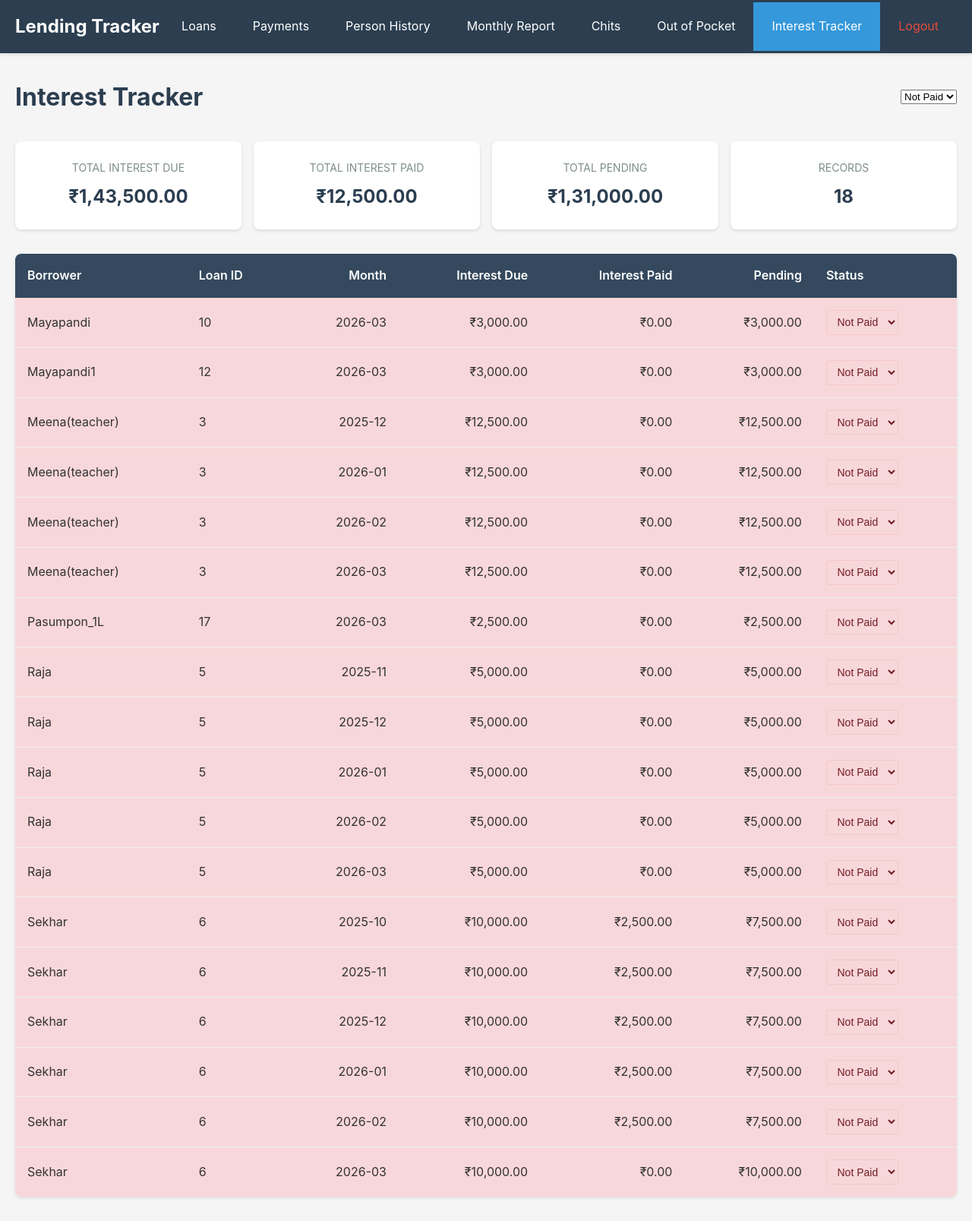
After one commit to aveeranan/lending-chit-tracker, a Flask app: page /interest-tracker in a window 1280 px wide. The commit adds this page. Shown: the whole page at 76% size. Run offline with Flask 3, Linux system fonts and the light colour scheme; a user stored in the database is signed in; data comes from the database, SQL or seed files in the repository; both versions use the stored data as it was after the commit.

Commit message:
Add principal-only payment toggle and interest tracker page
- Add "Principal Only" checkbox to payment form that sets interest to 0
- Add new Interest Tracker page with per-loan per-month interest view
- Add status dropdown (Paid/Not Paid/Ignore/Closed) with color coding
- Closed status zeros outstanding principal and closes the loan
- Ignore status creates balancing payment to zero pending interest
- Add interest_status table for persisting status changes
- Update database with latest changes including Jeeva's ignored interest

Co-Authored-By: Claude Opus 4.6 <noreply@anthropic.com>

```diff
--- a/app.py
+++ b/app.py
@@ -80,6 +80,12 @@ def chits():
 def out_of_pocket():
     """Out-of-pocket payments page."""
     return render_template('out_of_pocket.html')
+
+@app.route('/interest-tracker')
+@login_required
+def interest_tracker():
+    """Interest tracker page."""
+    return render_template('interest_tracker.html')
 
 # API Endpoints
 
@@ -333,6 +339,33 @@ def api_restore_database():
         # Restore backup if something went wrong
         if os.path.exists(backup_path):
             shutil.copy(backup_path, db_manager.DB_PATH)
+        return jsonify({'success': False, 'error': str(e)}), 400
+
+# ============================================================================
+# INTEREST TRACKER
+# ============================================================================
+
+@app.route('/api/interest-tracker', methods=['GET'])
+@login_required
+def api_get_interest_tracker():
+    """Get interest tracker data."""
+    status_filter = request.args.get('status')
+    data = db_manager.get_interest_tracker_data(status_filter)
+    return jsonify(data)
+
+@app.route('/api/interest-status', methods=['PUT'])
+@login_required
+def api_update_interest_status():
+    """Update interest status for a loan/month."""
+    data = request.json
+    try:
+        db_manager.update_interest_status(
+            loan_id=int(data['loan_id']),
+            interest_month=data['interest_month'],
+            status=data['status']
+        )
+        return jsonify({'success': True})
+    except Exception as e:
         return jsonify({'success': False, 'error': str(e)}), 400
 
 # ============================================================================
--- a/database/schema.sql
+++ b/database/schema.sql
@@ -164,6 +164,20 @@ CREATE TABLE IF NOT EXISTS direct_chit_payments (
     FOREIGN KEY (chit_id) REFERENCES chit_groups(id)
 );
 
+-- Interest Status table (tracks manual status per loan per month)
+CREATE TABLE IF NOT EXISTS interest_status (
+    id INTEGER PRIMARY KEY AUTOINCREMENT,
+    loan_id INTEGER NOT NULL,
+    interest_month TEXT NOT NULL,
+    status TEXT DEFAULT 'Not Paid' CHECK(status IN ('Paid', 'Not Paid', 'Ignore', 'Closed')),
+    updated_at TIMESTAMP DEFAULT CURRENT_TIMESTAMP,
+    FOREIGN KEY (loan_id) REFERENCES loans(id),
+    UNIQUE(loan_id, interest_month)
+);
+
+CREATE INDEX IF NOT EXISTS idx_interest_status_loan ON interest_status(loan_id);
+CREATE INDEX IF NOT EXISTS idx_interest_status_month ON interest_status(interest_month);
+
 -- Indexes for better performance
 CREATE INDEX IF NOT EXISTS idx_loans_borrower ON loans(borrower_id);
 CREATE INDEX IF NOT EXISTS idx_loans_status ON loans(status);
--- a/static/css/style.css
+++ b/static/css/style.css
@@ -712,6 +712,83 @@ body {
     background-color: #f8f9fa;
 }
 
+/* Interest Tracker Status Colors */
+.summary-cards {
+    display: grid;
+    grid-template-columns: repeat(auto-fit, minmax(200px, 1fr));
+    gap: 1rem;
+    margin-bottom: 2rem;
+}
+
+.summary-card {
+    background: white;
+    padding: 1.5rem;
+    border-radius: 8px;
+    box-shadow: 0 2px 4px rgba(0,0,0,0.1);
+    text-align: center;
+}
+
+.card-label {
+    font-size: 0.875rem;
+    color: #7f8c8d;
+    margin-bottom: 0.5rem;
+    text-transform: uppercase;
+}
+
+.card-value {
+    font-size: 1.5rem;
+    font-weight: bold;
+    color: #2c3e50;
+}
+
+tr.status-paid {
+    background-color: #d4edda !important;
+}
+
+tr.status-not-paid {
+    background-color: #f8d7da !important;
+}
+
+tr.status-ignore {
+    background-color: #e2e3e5 !important;
+}
+
+tr.status-closed {
+    background-color: #cce5ff !important;
+}
+
+.status-select {
+    padding: 0.4rem 0.6rem;
+    border-radius: 4px;
+    border: 1px solid #ddd;
+    font-size: 0.875rem;
+    cursor: pointer;
+}
+
+.status-select.status-paid {
+    background-color: #d4edda;
+    border-color: #c3e6cb;
+    color: #155724;
+}
+
+.status-select.status-not-paid {
+    background-color: #f8d7da;
+    border-color: #f5c6cb;
+    color: #721c24;
+}
+
+.status-select.status-ignore {
+    background-color: #e2e3e5;
+    border-color: #d6d8db;
+    color: #383d41;
+}
+
+.status-select.status-closed {
+    background-color: #cce5ff;
+    border-color: #b8daff;
+    color: #004085;
+}
+
 /* Responsive */
 @media (max-width: 768px) {
     .nav-container {
--- /dev/null
+++ b/static/js/interest_tracker.js
@@ -0,0 +1,109 @@
+document.addEventListener('DOMContentLoaded', function() {
+    loadInterestData();
+});
+
+function loadInterestData() {
+    const statusFilter = document.getElementById('statusFilter').value;
+    const url = statusFilter === 'All'
+        ? '/api/interest-tracker'
+        : `/api/interest-tracker?status=${encodeURIComponent(statusFilter)}`;
+
+    fetch(url)
+        .then(response => response.json())
+        .then(data => {
+            renderTable(data);
+            updateSummary(data);
+        })
+        .catch(error => {
+            console.error('Error loading interest data:', error);
+            document.getElementById('interestTableBody').innerHTML =
+                '<tr><td colspan="7" style="text-align: center; color: red;">Failed to load data</td></tr>';
+        });
+}
+
+function renderTable(data) {
+    const tbody = document.getElementById('interestTableBody');
+
+    if (data.length === 0) {
+        tbody.innerHTML = '<tr><td colspan="7" style="text-align: center;">No records found</td></tr>';
+        return;
+    }
+
+    tbody.innerHTML = data.map(row => {
+        const statusClass = getStatusClass(row.status);
+        return `
+            <tr class="${statusClass}">
+                <td>${row.borrower_name}</td>
+                <td>${row.loan_id}</td>
+                <td>${row.interest_month}</td>
+                <td>${formatCurrency(row.interest_due)}</td>
+                <td>${formatCurrency(row.interest_paid)}</td>
+                <td>${formatCurrency(row.pending)}</td>
+                <td>
+                    <select class="status-select ${statusClass}"
+                            onchange="updateStatus(${row.loan_id}, '${row.interest_month}', this.value)"
+                            data-loan="${row.loan_id}" data-month="${row.interest_month}">
+                        <option value="Paid" ${row.status === 'Paid' ? 'selected' : ''}>Paid</option>
+                        <option value="Not Paid" ${row.status === 'Not Paid' ? 'selected' : ''}>Not Paid</option>
+                        <option value="Ignore" ${row.status === 'Ignore' ? 'selected' : ''}>Ignore</option>
+                        <option value="Closed" ${row.status === 'Closed' ? 'selected' : ''}>Closed</option>
+                    </select>
+                </td>
+            </tr>
+        `;
+    }).join('');
+}
+
+function updateSummary(data) {
+    let totalDue = 0, totalPaid = 0, totalPending = 0;
+    data.forEach(row => {
+        totalDue += row.interest_due;
+        totalPaid += row.interest_paid;
+        totalPending += row.pending;
+    });
+
+    document.getElementById('totalDue').textContent = formatCurrency(totalDue);
+    document.getElementById('totalPaid').textContent = formatCurrency(totalPaid);
+    document.getElementById('totalPending').textContent = formatCurrency(totalPending);
+    document.getElementById('totalRecords').textContent = data.length;
+}
+
+function updateStatus(loanId, interestMonth, status) {
+    fetch('/api/interest-status', {
+        method: 'PUT',
+        headers: { 'Content-Type': 'application/json' },
+        body: JSON.stringify({
+            loan_id: loanId,
+            interest_month: interestMonth,
+            status: status
+        })
+    })
+    .then(response => response.json())
+    .then(result => {
+        if (!result.success) {
+            alert('Failed to update status: ' + result.error);
+        }
+        // Update the select styling
+        const select = document.querySelector(
+            `select[data-loan="${loanId}"][data-month="${interestMonth}"]`
+        );
+        if (select) {
+            select.className = 'status-select ' + getStatusClass(status);
+            select.closest('tr').className = getStatusClass(status);
+        }
+    })
+    .catch(error => {
+        console.error('Error updating status:', error);
+        alert('Failed to update status');
+    });
+}
+
+function getStatusClass(status) {
+    switch (status) {
+        case 'Paid': return 'status-paid';
+        case 'Not Paid': return 'status-not-paid';
+        case 'Ignore': return 'status-ignore';
+        case 'Closed': return 'status-closed';
+        default: return '';
+    }
+}
--- a/templates/base.html
+++ b/templates/base.html
@@ -19,6 +19,7 @@
                 <li><a href="{{ url_for('monthly_report') }}" class="{% if request.endpoint == 'monthly_report' %}active{% endif %}">Monthly Report</a></li>
                 <li><a href="{{ url_for('chits') }}" class="{% if request.endpoint == 'chits' %}active{% endif %}">Chits</a></li>
                 <li><a href="{{ url_for('out_of_pocket') }}" class="{% if request.endpoint == 'out_of_pocket' %}active{% endif %}">Out of Pocket</a></li>
+                <li><a href="{{ url_for('interest_tracker') }}" class="{% if request.endpoint == 'interest_tracker' %}active{% endif %}">Interest Tracker</a></li>
                 <li><a href="{{ url_for('logout') }}" class="logout-btn">Logout</a></li>
             </ul>
         </div>
--- /dev/null
+++ b/templates/interest_tracker.html
@@ -0,0 +1,58 @@
+{% extends "base.html" %}
+
+{% block title %}Interest Tracker - Lending Tracker{% endblock %}
+
+{% block content %}
+<div class="page-header">
+    <h1>Interest Tracker</h1>
+    <div class="header-actions">
+        <select id="statusFilter" onchange="loadInterestData()">
+            <option value="All">All</option>
+            <option value="Paid">Paid</option>
+            <option value="Not Paid" selected>Not Paid</option>
+            <option value="Ignore">Ignore</option>
+            <option value="Closed">Closed</option>
+        </select>
+    </div>
+</div>
+
+<div class="summary-cards" id="summaryCards">
+    <div class="summary-card">
+        <div class="card-label">Total Interest Due</div>
+        <div class="card-value" id="totalDue">-</div>
+    </div>
+    <div class="summary-card">
+        <div class="card-label">Total Interest Paid</div>
+        <div class="card-value" id="totalPaid">-</div>
+    </div>
+    <div class="summary-card">
+        <div class="card-label">Total Pending</div>
+        <div class="card-value" id="totalPending">-</div>
+    </div>
+    <div class="summary-card">
+        <div class="card-label">Records</div>
+        <div class="card-value" id="totalRecords">-</div>
+    </div>
+</div>
+
+<div class="table-container">
+    <table class="data-table" id="interestTable">
+        <thead>
+            <tr>
+                <th>Borrower</th>
+                <th>Loan ID</th>
+                <th>Month</th>
+                <th>Interest Due</th>
+                <th>Interest Paid</th>
+                <th>Pending</th>
+                <th>Status</th>
+            </tr>
+        </thead>
+        <tbody id="interestTableBody">
+            <tr><td colspan="7" style="text-align: center;">Loading...</td></tr>
+        </tbody>
+    </table>
+</div>
+
+<script src="{{ url_for('static', filename='js/interest_tracker.js') }}"></script>
+{% endblock %}
```
Also changed, not shown: database/db_manager.py (+169 -0 lines), static/js/payments.js (+25 -1 lines), templates/payments.html (+7 -0 lines), database/lending.db.
